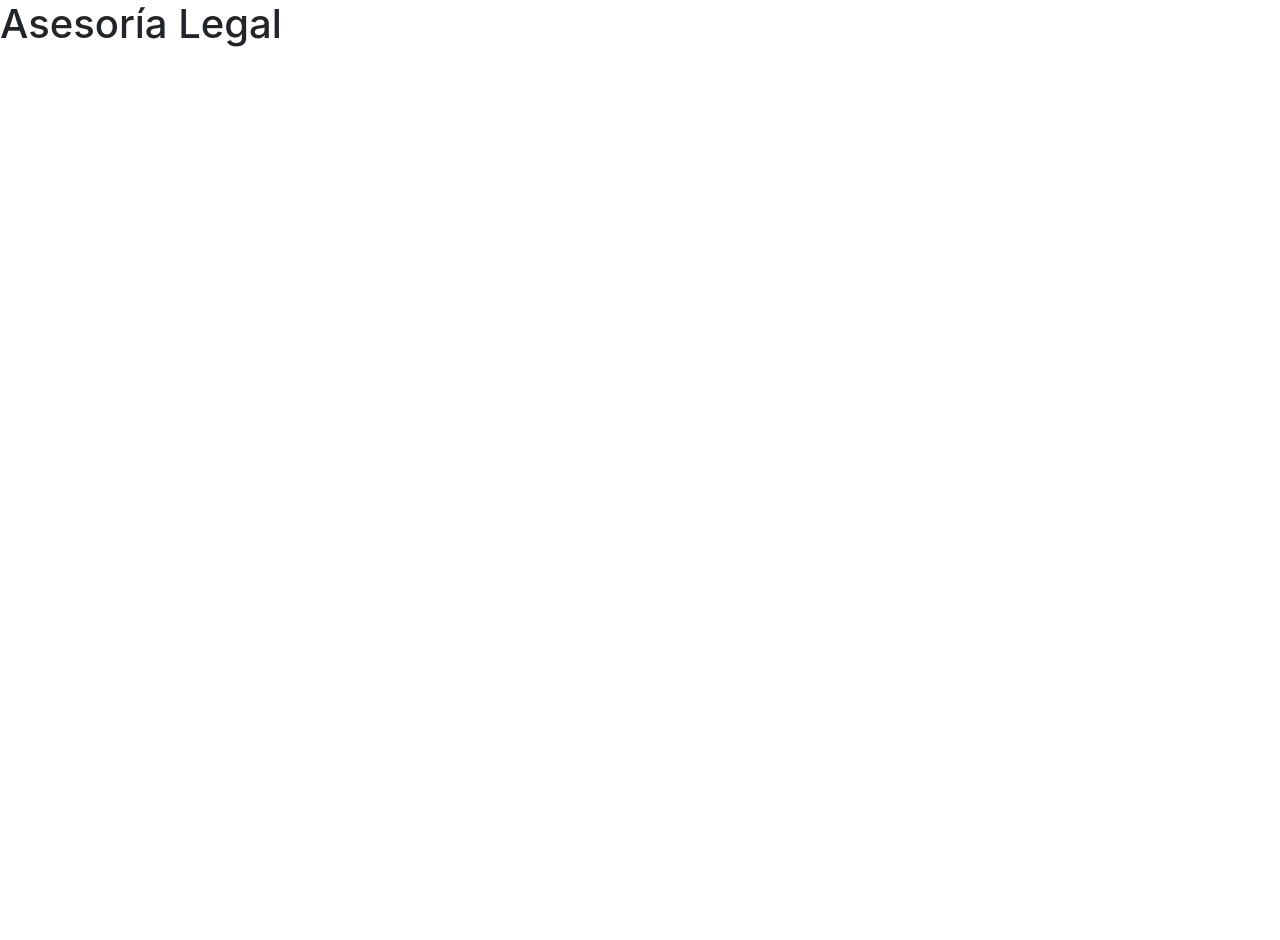
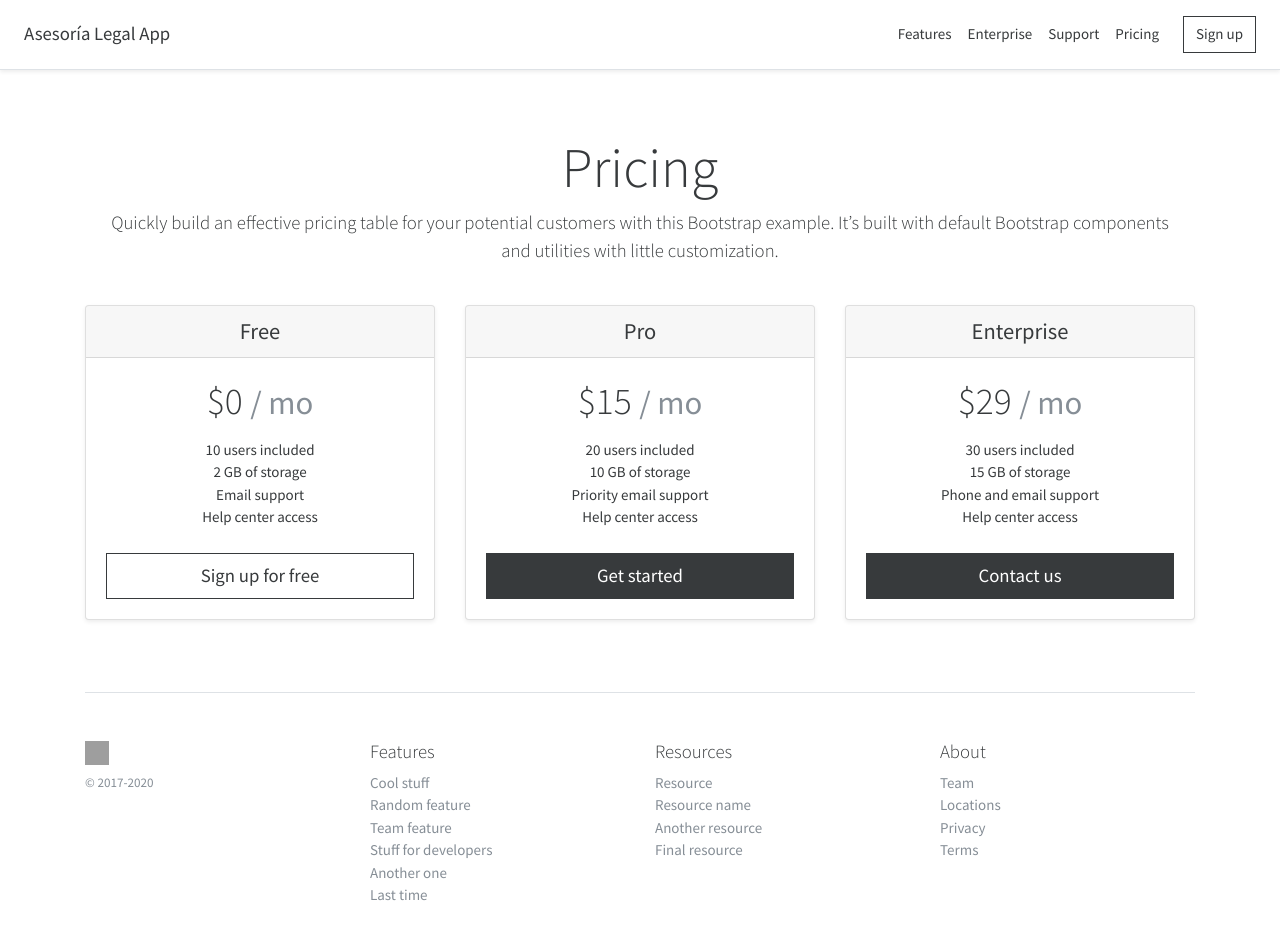
Before and after one commit to plizarraga/asesoria-legal-web, an Angular app: page / in a window 1280 px wide. Shown: the top 940 px of the page. Before the commit the page ends 800 px from the top, so only its background shows below. Built offline with nearby package versions, Linux system fonts and the light colour scheme; grey boxes are pictures that could not be loaded.

Commit message:
added bootswatch cosmos theme

```diff
--- a/angular.json
+++ b/angular.json
@@ -30,6 +30,8 @@
             "styles": [
               "./node_modules/bootstrap/dist/css/bootstrap.min.css",
               "./node_modules/ngx-bootstrap/datepicker/bs-datepicker.css",
+              "./node_modules/bootswatch/dist/cosmo/bootstrap.min.css",
+              "./node_modules/font-awesome/css/font-awesome.min.css",
               "src/styles.scss"
             ],
             "scripts": []
@@ -96,6 +98,7 @@
             "styles": [
               "./node_modules/bootstrap/dist/css/bootstrap.min.css",
               "./node_modules/ngx-bootstrap/datepicker/bs-datepicker.css",
+              "./node_modules/bootswatch/dist/cosmo/bootstrap.min.css",
               "./node_modules/font-awesome/css/font-awesome.min.css",
               "src/styles.scss"
             ],
--- a/package.json
+++ b/package.json
@@ -20,6 +20,7 @@
     "@angular/platform-browser-dynamic": "~10.2.0",
     "@angular/router": "~10.2.0",
     "bootstrap": "4.1.1",
+    "bootswatch": "^4.5.3",
     "font-awesome": "^4.7.0",
     "ngx-bootstrap": "^6.1.0",
     "rxjs": "~6.6.0",
--- a/src/app/app.component.html
+++ b/src/app/app.component.html
@@ -1 +1,104 @@
-<h1>Asesoría Legal</h1>
+<div class="d-flex flex-column flex-md-row align-items-center p-3 px-md-4 mb-3 bg-white border-bottom shadow-sm">
+  <h5 class="my-0 mr-md-auto font-weight-normal">Asesoría Legal App</h5>
+  <nav class="my-2 my-md-0 mr-md-3">
+    <a class="p-2 text-dark" href="#">Features</a>
+    <a class="p-2 text-dark" href="#">Enterprise</a>
+    <a class="p-2 text-dark" href="#">Support</a>
+    <a class="p-2 text-dark" href="#">Pricing</a>
+  </nav>
+  <a class="btn btn-outline-dark" href="#">Sign up</a>
+</div>
+
+<div class="container">
+  <div class="pricing-header px-3 py-3 pt-md-5 pb-md-4 mx-auto text-center">
+    <h1 class="display-4">Pricing</h1>
+    <p class="lead">Quickly build an effective pricing table for your potential customers with this Bootstrap example.
+      It’s built with default Bootstrap components and utilities with little customization.</p>
+  </div>
+
+  <div class="card-deck mb-3 text-center">
+    <div class="card mb-4 shadow-sm">
+      <div class="card-header">
+        <h4 class="my-0 font-weight-normal">Free</h4>
+      </div>
+      <div class="card-body">
+        <h1 class="card-title pricing-card-title">$0 <small class="text-muted">/ mo</small></h1>
+        <ul class="list-unstyled mt-3 mb-4">
+          <li>10 users included</li>
+          <li>2 GB of storage</li>
+          <li>Email support</li>
+          <li>Help center access</li>
+        </ul>
+        <button type="button" class="btn btn-lg btn-block btn-outline-dark">Sign up for free</button>
+      </div>
+    </div>
+    <div class="card mb-4 shadow-sm">
+      <div class="card-header">
+        <h4 class="my-0 font-weight-normal">Pro</h4>
+      </div>
+      <div class="card-body">
+        <h1 class="card-title pricing-card-title">$15 <small class="text-muted">/ mo</small></h1>
+        <ul class="list-unstyled mt-3 mb-4">
+          <li>20 users included</li>
+          <li>10 GB of storage</li>
+          <li>Priority email support</li>
+          <li>Help center access</li>
+        </ul>
+        <button type="button" class="btn btn-lg btn-block btn-dark">Get started</button>
+      </div>
+    </div>
+    <div class="card mb-4 shadow-sm">
+      <div class="card-header">
+        <h4 class="my-0 font-weight-normal">Enterprise</h4>
+      </div>
+      <div class="card-body">
+        <h1 class="card-title pricing-card-title">$29 <small class="text-muted">/ mo</small></h1>
+        <ul class="list-unstyled mt-3 mb-4">
+          <li>30 users included</li>
+          <li>15 GB of storage</li>
+          <li>Phone and email support</li>
+          <li>Help center access</li>
+        </ul>
+        <button type="button" class="btn btn-lg btn-block btn-dark">Contact us</button>
+      </div>
+    </div>
+  </div>
+
+  <footer class="pt-4 my-md-5 pt-md-5 border-top">
+    <div class="row">
+      <div class="col-12 col-md">
+        <img class="mb-2" src="/docs/4.5/assets/brand/bootstrap-solid.svg" alt="" width="24" height="24">
+        <small class="d-block mb-3 text-muted">© 2017-2020</small>
+      </div>
+      <div class="col-6 col-md">
+        <h5>Features</h5>
+        <ul class="list-unstyled text-small">
+          <li><a class="text-muted" href="#">Cool stuff</a></li>
+          <li><a class="text-muted" href="#">Random feature</a></li>
+          <li><a class="text-muted" href="#">Team feature</a></li>
+          <li><a class="text-muted" href="#">Stuff for developers</a></li>
+          <li><a class="text-muted" href="#">Another one</a></li>
+          <li><a class="text-muted" href="#">Last time</a></li>
+        </ul>
+      </div>
+      <div class="col-6 col-md">
+        <h5>Resources</h5>
+        <ul class="list-unstyled text-small">
+          <li><a class="text-muted" href="#">Resource</a></li>
+          <li><a class="text-muted" href="#">Resource name</a></li>
+          <li><a class="text-muted" href="#">Another resource</a></li>
+          <li><a class="text-muted" href="#">Final resource</a></li>
+        </ul>
+      </div>
+      <div class="col-6 col-md">
+        <h5>About</h5>
+        <ul class="list-unstyled text-small">
+          <li><a class="text-muted" href="#">Team</a></li>
+          <li><a class="text-muted" href="#">Locations</a></li>
+          <li><a class="text-muted" href="#">Privacy</a></li>
+          <li><a class="text-muted" href="#">Terms</a></li>
+        </ul>
+      </div>
+    </div>
+  </footer>
+</div>
```
Also changed, not shown: 1 other file (tests, documents, lock files or other folders).
